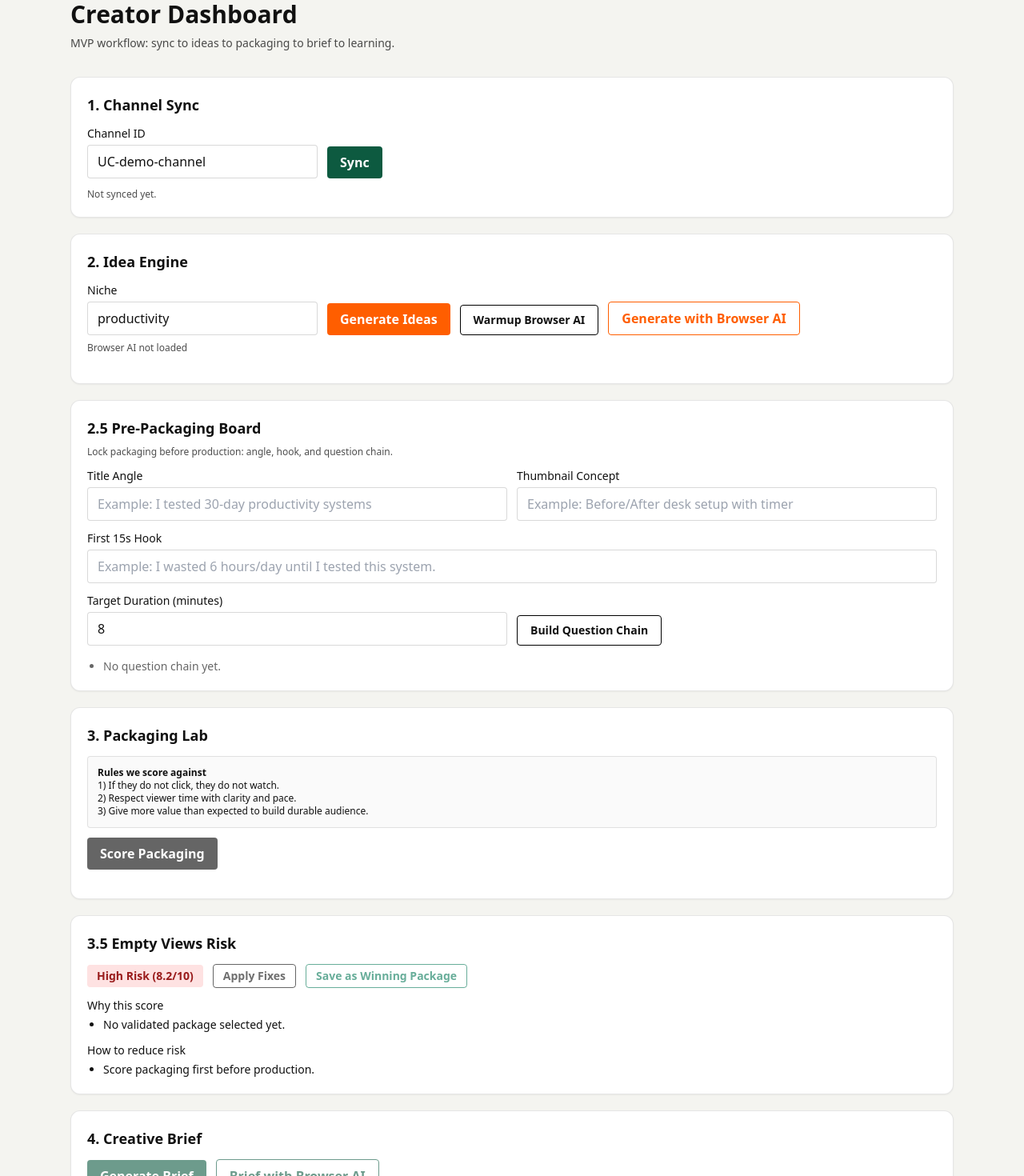
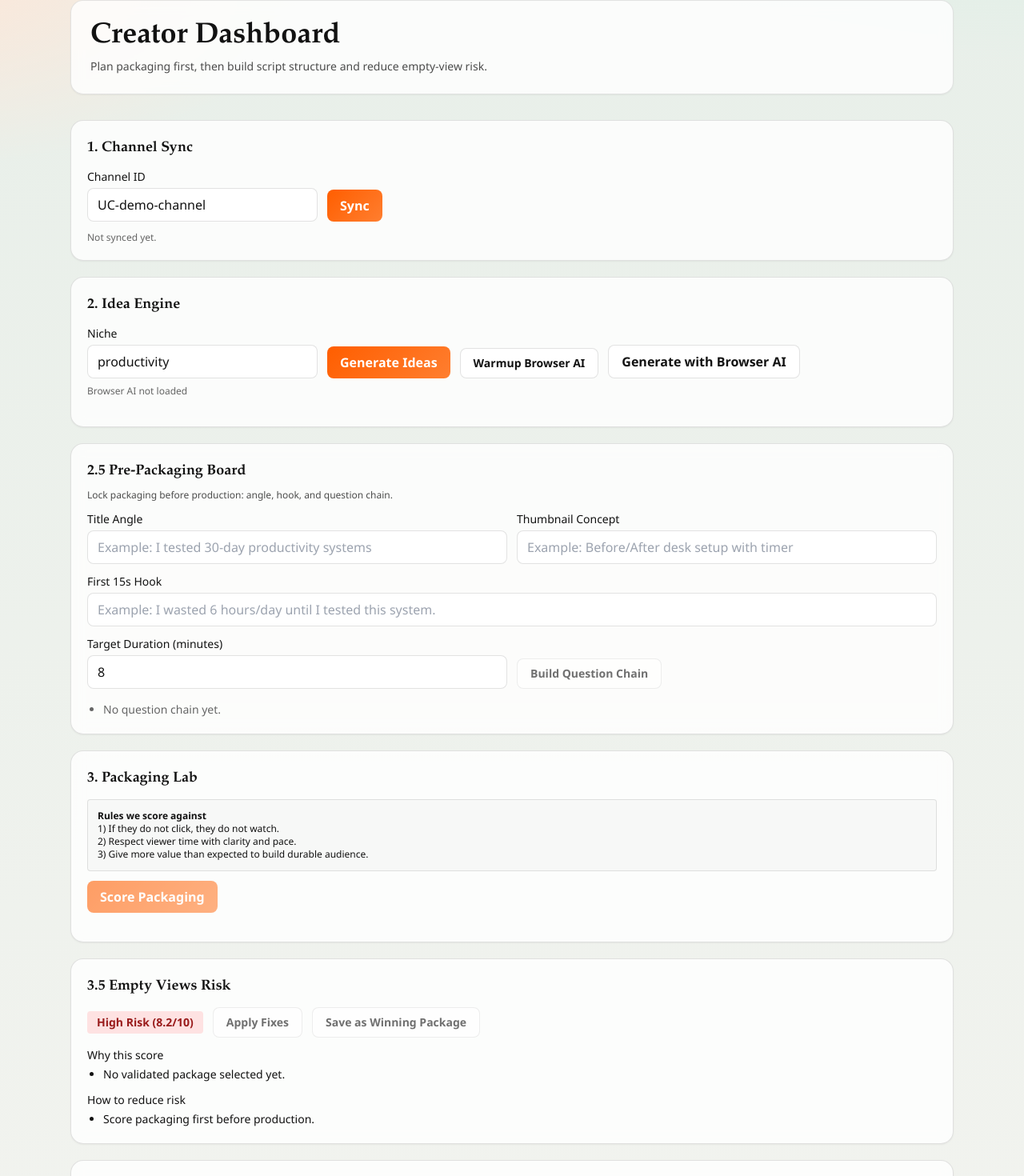
Before and after one commit to Shubhk0/ytcurious, a Next.js app: page /app in a window 1280 px wide. Shown: the part 40-1510 px from the top of the page at 80% size. Built offline with nearby package versions, Linux system fonts and the light colour scheme.

Commit message:
feat: redesign UI with improved visual hierarchy and components

```diff
--- a/app/app/page.tsx
+++ b/app/app/page.tsx
@@ -3,8 +3,10 @@ import { CreatorDashboard } from "@/components/creator-dashboard";
 export default function DashboardPage() {
   return (
     <main className="mx-auto min-h-screen max-w-6xl px-6 py-10">
-      <h1 className="text-3xl font-bold">Creator Dashboard</h1>
-      <p className="mt-2 text-sm text-black/70">MVP workflow: sync to ideas to packaging to brief to learning.</p>
+      <section className="rounded-2xl border border-black/10 bg-white/80 p-6 shadow-sm backdrop-blur">
+        <h1 className="text-3xl font-semibold md:text-4xl">Creator Dashboard</h1>
+        <p className="mt-2 text-sm text-black/70">Plan packaging first, then build script structure and reduce empty-view risk.</p>
+      </section>
       <CreatorDashboard />
     </main>
   );
--- a/app/globals.css
+++ b/app/globals.css
@@ -4,12 +4,62 @@
 
 :root {
   color-scheme: light;
+  --bg-0: #f4f4f0;
+  --bg-1: #e8efe9;
+  --ink: #121212;
+  --ink-soft: rgba(18, 18, 18, 0.65);
+  --line: rgba(18, 18, 18, 0.12);
+  --accent: #ff5e00;
+  --accent-2: #0d5a40;
 }
 
 body {
-  @apply bg-slate text-ink;
+  font-family: "Avenir Next", "Avenir", "Segoe UI", "Helvetica Neue", "Noto Sans", sans-serif;
+  color: var(--ink);
+  background:
+    radial-gradient(1200px 500px at 110% -10%, #d9f0e5 0%, transparent 65%),
+    radial-gradient(900px 420px at -10% 0%, #ffe6d7 0%, transparent 60%),
+    linear-gradient(180deg, var(--bg-1), var(--bg-0));
+}
+
+h1,
+h2,
+h3 {
+  font-family: "Iowan Old Style", "Palatino Linotype", Palatino, "Book Antiqua", serif;
 }
 
 .panel {
-  @apply rounded-xl border border-black/10 bg-white p-5 shadow-sm;
+  @apply rounded-2xl border bg-white/80 p-5 shadow-sm backdrop-blur;
+  border-color: var(--line);
 }
+
+.btn-primary {
+  @apply rounded-lg px-4 py-2 font-semibold text-white transition disabled:opacity-60;
+  background: linear-gradient(135deg, #ff5e00, #ff7e2f);
+}
+
+.btn-secondary {
+  @apply rounded-lg border px-4 py-2 font-semibold transition disabled:opacity-60;
+  border-color: var(--line);
+  color: var(--ink);
+  background: rgba(255, 255, 255, 0.85);
+}
+
+.input-base {
+  @apply rounded-lg border px-3 py-2 outline-none transition;
+  border-color: var(--line);
+  background: rgba(255, 255, 255, 0.95);
+}
+
+.input-base:focus {
+  border-color: rgba(255, 94, 0, 0.5);
+  box-shadow: 0 0 0 3px rgba(255, 94, 0, 0.14);
+}
+
+.dashboard-grid {
+  @apply mt-8 grid gap-5;
+}
+
+.muted {
+  color: var(--ink-soft);
+}
--- a/app/page.tsx
+++ b/app/page.tsx
@@ -2,19 +2,37 @@ import Link from "next/link";
 
 export default function HomePage() {
   return (
-    <main className="mx-auto min-h-screen max-w-5xl px-6 py-16">
-      <section className="rounded-2xl bg-gradient-to-r from-moss to-emerald-700 p-10 text-white">
-        <p className="text-sm uppercase tracking-[0.2em] opacity-80">YTCurious</p>
-        <h1 className="mt-3 text-4xl font-bold leading-tight">Plan better YouTube videos with an AI creator copilot</h1>
-        <p className="mt-4 max-w-2xl text-lg text-white/90">
-          Turn one niche prompt into ideas, title + thumbnail packages, and a retention-aware brief in minutes.
-        </p>
-        <Link
-          href="/app"
-          className="mt-8 inline-flex rounded-lg bg-ember px-5 py-3 font-semibold text-white hover:opacity-90"
-        >
-          Open MVP Dashboard
-        </Link>
+    <main className="mx-auto min-h-screen max-w-6xl px-6 py-16">
+      <section className="grid gap-6 rounded-3xl border border-black/10 bg-white/75 p-8 shadow-sm backdrop-blur md:grid-cols-[1.25fr_1fr] md:p-12">
+        <div>
+          <p className="text-xs uppercase tracking-[0.24em] text-black/65">YTCurious</p>
+          <h1 className="mt-4 text-4xl font-semibold leading-tight md:text-5xl">
+            Ship more YouTube videos with better packaging before you hit record
+          </h1>
+          <p className="mt-4 max-w-xl text-base text-black/75 md:text-lg">
+            Turn one niche prompt into title angles, thumbnail directions, question-chain planning, retention beats, and
+            risk-checked creative briefs.
+          </p>
+          <div className="mt-8 flex flex-wrap gap-3">
+            <Link href="/app" className="btn-primary">
+              Open Creator Dashboard
+            </Link>
+            <span className="inline-flex items-center rounded-lg border border-black/10 bg-white px-4 py-2 text-sm">
+              Static on GitHub Pages
+            </span>
+          </div>
+        </div>
+        <div className="rounded-2xl border border-black/10 bg-gradient-to-br from-[#0d5a40] to-[#11392f] p-6 text-white">
+          <p className="text-sm font-semibold uppercase tracking-[0.2em] text-white/80">Workflow</p>
+          <ul className="mt-4 space-y-2 text-sm text-white/90">
+            <li>1. Idea engine + browser AI</li>
+            <li>2. Pre-packaging board</li>
+            <li>3. Click/time/value scoring</li>
+            <li>4. Empty-views risk fixes</li>
+            <li>5. Brief + retention checkpoints</li>
+            <li>6. Save winning packages</li>
+          </ul>
+        </div>
       </section>
     </main>
   );
--- a/components/creator-dashboard.tsx
+++ b/components/creator-dashboard.tsx
@@ -144,7 +144,7 @@ export function CreatorDashboard() {
   };
 
   return (
-    <div className="mt-8 grid gap-5">
+    <div className="dashboard-grid">
       <section className="panel">
         <h2 className="text-lg font-semibold">1. Channel Sync</h2>
         <div className="mt-3 flex flex-wrap items-end gap-3">
@@ -153,11 +153,11 @@ export function CreatorDashboard() {
             <input
               value={channelId}
               onChange={(e) => setChannelId(e.target.value)}
-              className="rounded border border-black/15 px-3 py-2"
+              className="input-base"
             />
           </label>
           <button
-            className="rounded bg-moss px-4 py-2 font-semibold text-white disabled:opacity-60"
+            className="btn-primary"
             disabled={!!loading}
             onClick={() =>
               run("sync", async () => {
@@ -171,7 +171,7 @@ export function CreatorDashboard() {
             Sync
           </button>
         </div>
-        <p className="mt-3 text-xs text-black/70">{syncNote}</p>
+        <p className="mt-3 text-xs muted">{syncNote}</p>
       </section>
 
       <section className="panel">
@@ -179,10 +179,10 @@ export function CreatorDashboard() {
         <div className="mt-3 flex flex-wrap items-end gap-3">
           <label className="flex min-w-72 flex-col gap-1">
             <span className="text-sm">Niche</span>
-            <input value={niche} onChange={(e) => setNiche(e.target.value)} className="rounded border border-black/15 px-3 py-2" />
+            <input value={niche} onChange={(e) => setNiche(e.target.value)} className="input-base" />
           </label>
           <button
-            className="rounded bg-ember px-4 py-2 font-semibold text-white disabled:opacity-60"
+            className="btn-primary"
             disabled={!!loading}
             onClick={() =>
               run("ideas", async () => {
@@ -200,7 +200,7 @@ export function CreatorDashboard() {
             Generate Ideas
           </button>
           <button
-            className="rounded border border-black px-4 py-2 text-sm font-semibold disabled:opacity-60"
+            className="btn-secondary text-sm"
             disabled={!!loading || !browserAISupported}
             onClick={() =>
               run("browser ai warmup", async () => {
@@ -213,7 +213,7 @@ export function CreatorDashboard() {
             Warmup Browser AI
           </button>
           <button
-            className="rounded border border-ember px-4 py-2 font-semibold text-ember disabled:opacity-60"
+            className="btn-secondary"
             disabled={!!loading || !browserAISupported}
             onClick={() =>
               run("browser ai ideas", async () => {
@@ -231,7 +231,7 @@ export function CreatorDashboard() {
             Generate with Browser AI
           </button>
         </div>
-        <p className="mt-2 text-xs text-black/70">
+        <p className="mt-2 text-xs muted">
           {browserAISupported ? aiStatus : "Browser AI unavailable on this device/browser. Using standard generation."}
         </p>
         {topicSummary ? (
@@ -240,13 +240,13 @@ export function CreatorDashboard() {
           </p>
         ) : null}
         {relatedTerms.length > 0 ? (
-          <p className="mt-2 text-xs text-black/70">Related terms from free APIs: {relatedTerms.join(", ")}</p>
+          <p className="mt-2 text-xs muted">Related terms from free APIs: {relatedTerms.join(", ")}</p>
         ) : null}
         <ul className="mt-4 grid gap-2">
           {ideas.map((idea) => (
             <li key={idea.id}>
               <button
-                className={`w-full rounded border px-3 py-2 text-left ${selectedIdea?.id === idea.id ? "border-moss bg-moss/10" : "border-black/10"}`}
+                className={`w-full rounded-lg border px-3 py-2 text-left transition ${selectedIdea?.id === idea.id ? "border-moss bg-moss/10" : "border-black/10 bg-white hover:bg-black/[0.03]"}`}
                 onClick={() => setSelectedIdea(idea)}
               >
                 <p className="font-medium">{idea.title}</p>
@@ -267,7 +267,7 @@ export function CreatorDashboard() {
               value={preTitleAngle}
               onChange={(e) => setPreTitleAngle(e.target.value)}
               placeholder="Example: I tested 30-day productivity systems"
-              className="rounded border border-black/15 px-3 py-2"
+              className="input-base"
             />
           </label>
           <label className="flex flex-col gap-1">
@@ -276,7 +276,7 @@ export function CreatorDashboard() {
               value={preThumbnailConcept}
               onChange={(e) => setPreThumbnailConcept(e.target.value)}
               placeholder="Example: Before/After desk setup with timer"
-              className="rounded border border-black/15 px-3 py-2"
+              className="input-base"
             />
           </label>
           <label className="flex flex-col gap-1 md:col-span-2">
@@ -285,7 +285,7 @@ export function CreatorDashboard() {
               value={preFirst15sHook}
               onChange={(e) => setPreFirst15sHook(e.target.value)}
               placeholder="Example: I wasted 6 hours/day until I tested this system."
-              className="rounded border border-black/15 px-3 py-2"
+              className="input-base"
             />
           </label>
           <label className="flex flex-col gap-1">
@@ -296,12 +296,12 @@ export function CreatorDashboard() {
               min={3}
               max={60}
               onChange={(e) => setTargetDurationMin(Math.max(3, Math.min(60, Number(e.target.value) || 8)))}
-              className="rounded border border-black/15 px-3 py-2"
+              className="input-base"
             />
           </label>
           <div className="flex items-end">
             <button
-              className="rounded border border-black px-4 py-2 text-sm font-semibold"
+              className="btn-secondary text-sm"
               disabled={!selectedIdea || !!loading}
               onClick={() =>
                 run("question chain", async () => {
@@ -333,7 +333,7 @@ export function CreatorDashboard() {
           <p>3) Give more value than expected to build durable audience.</p>
         </div>
         <button
-          className="mt-3 rounded bg-black px-4 py-2 font-semibold text-white disabled:opacity-60"
+          className="btn-primary mt-3"
           disabled={!!loading || !selectedIdea}
           onClick={() =>
             run("packaging", async () => {
@@ -350,7 +350,7 @@ export function CreatorDashboard() {
         </button>
         <div className="mt-4 grid gap-3 md:grid-cols-2">
           {packages.map((p) => (
-            <article key={`${p.title}-${p.thumbnailConcept}`} className="rounded border border-black/10 p-3">
+            <article key={`${p.title}-${p.thumbnailConcept}`} className="rounded-xl border border-black/10 bg-white p-3 shadow-sm">
               <p className="font-semibold">{p.title}</p>
               <p className="mt-1 text-sm">Thumbnail: {p.thumbnailConcept}</p>
               <p className="mt-2 text-sm">Score: {p.score.total}/10</p>
@@ -384,7 +384,7 @@ export function CreatorDashboard() {
             {emptyViewsAssessment.riskLabel} Risk ({emptyViewsAssessment.riskScore}/10)
           </span>
           <button
-            className="rounded border border-black px-3 py-1 text-sm font-semibold disabled:opacity-60"
+            className="btn-secondary text-sm"
             disabled={!selectedIdea || !!loading}
             onClick={() =>
               run("apply risk fixes", async () => {
@@ -426,7 +426,7 @@ export function CreatorDashboard() {
             Apply Fixes
           </button>
           <button
-            className="rounded border border-emerald-700 px-3 py-1 text-sm font-semibold text-emerald-700 disabled:opacity-60"
+            className="btn-secondary text-sm"
             disabled={!packages[0] || !!loading}
             onClick={() =>
               run("save winning package", async () => {
@@ -472,7 +472,7 @@ export function CreatorDashboard() {
       <section className="panel">
         <h2 className="text-lg font-semibold">4. Creative Brief</h2>
         <button
-          className="mt-3 rounded bg-moss px-4 py-2 font-semibold text-white disabled:opacity-60"
+          className="btn-primary mt-3"
           disabled={!!loading || !selectedIdea || packages.length === 0}
           onClick={() =>
             run("brief", async () => {
@@ -493,7 +493,7 @@ export function CreatorDashboard() {
           Generate Brief
         </button>
         <button
-          className="ml-3 mt-3 rounded border border-moss px-4 py-2 font-semibold text-moss disabled:opacity-60"
+          className="btn-secondary ml-3 mt-3"
           disabled={!!loading || !selectedIdea || packages.length === 0 || !browserAISupported}
           onClick={() =>
             run("browser ai brief", async () => {
@@ -549,11 +549,11 @@ export function CreatorDashboard() {
             <input
               value={videoUrl}
               onChange={(e) => setVideoUrl(e.target.value)}
-              className="rounded border border-black/15 px-3 py-2"
+              className="input-base"
             />
           </label>
           <button
-            className="rounded bg-ember px-4 py-2 font-semibold text-white disabled:opacity-60"
+            className="btn-primary"
             disabled={!!loading}
             onClick={() =>
               run("learning", async () => {
@@ -595,7 +595,7 @@ export function CreatorDashboard() {
           </span>
         </div>
         <button
-          className="mt-3 rounded bg-black px-4 py-2 font-semibold text-white disabled:opacity-60"
+          className="btn-primary mt-3"
           disabled={!!loading}
           onClick={() => run("save snapshot", saveCurrentSnapshot)}
         >
@@ -609,7 +609,7 @@ export function CreatorDashboard() {
                 {snapshot.niche} | {new Date(snapshot.createdAt).toLocaleString()}
               </p>
               <button
-                className="mt-2 rounded border border-black/20 px-3 py-1 text-xs font-semibold hover:bg-black/5"
+                className="btn-secondary mt-2 text-xs"
                 onClick={() => restoreSnapshot(snapshot)}
               >
                 Restore
```
